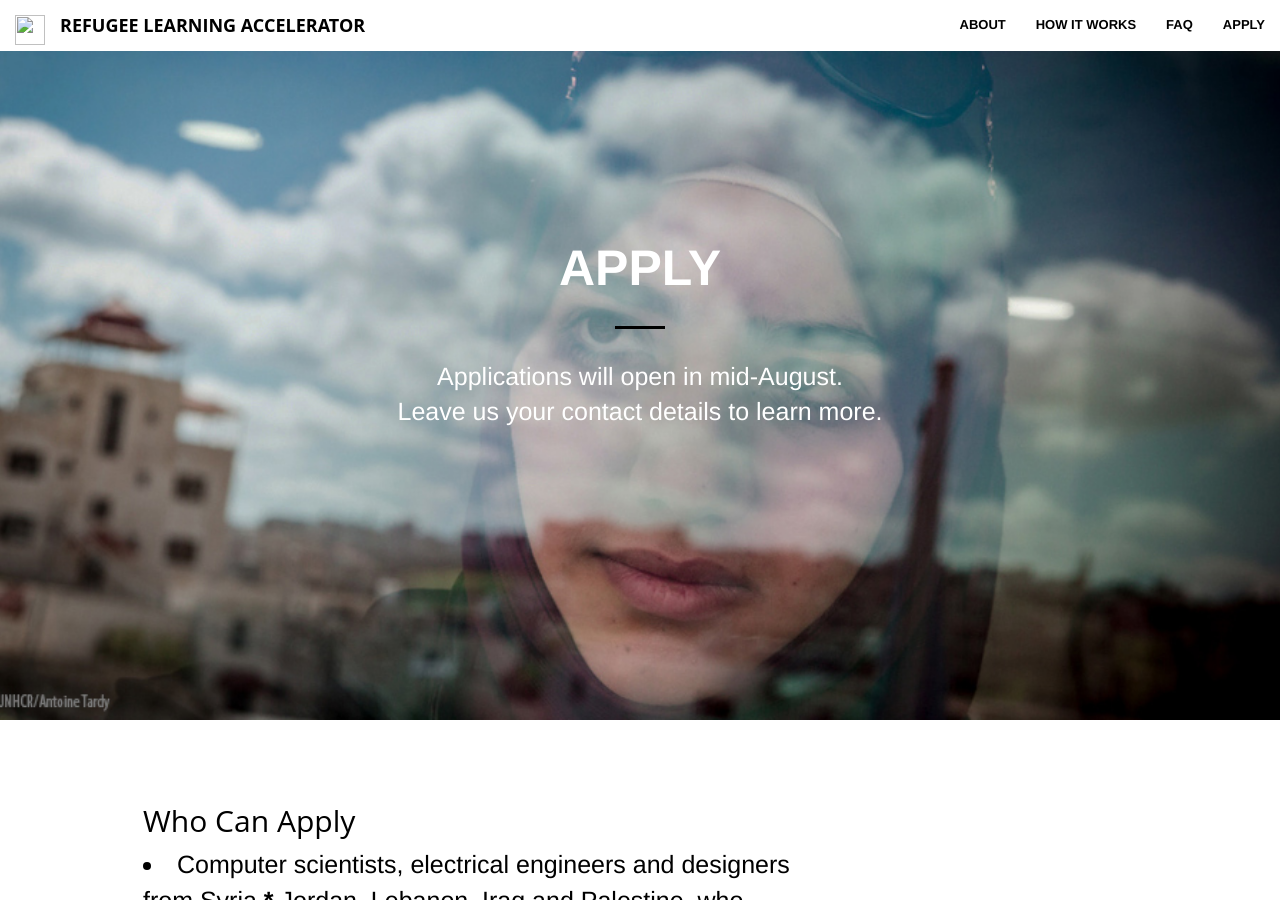
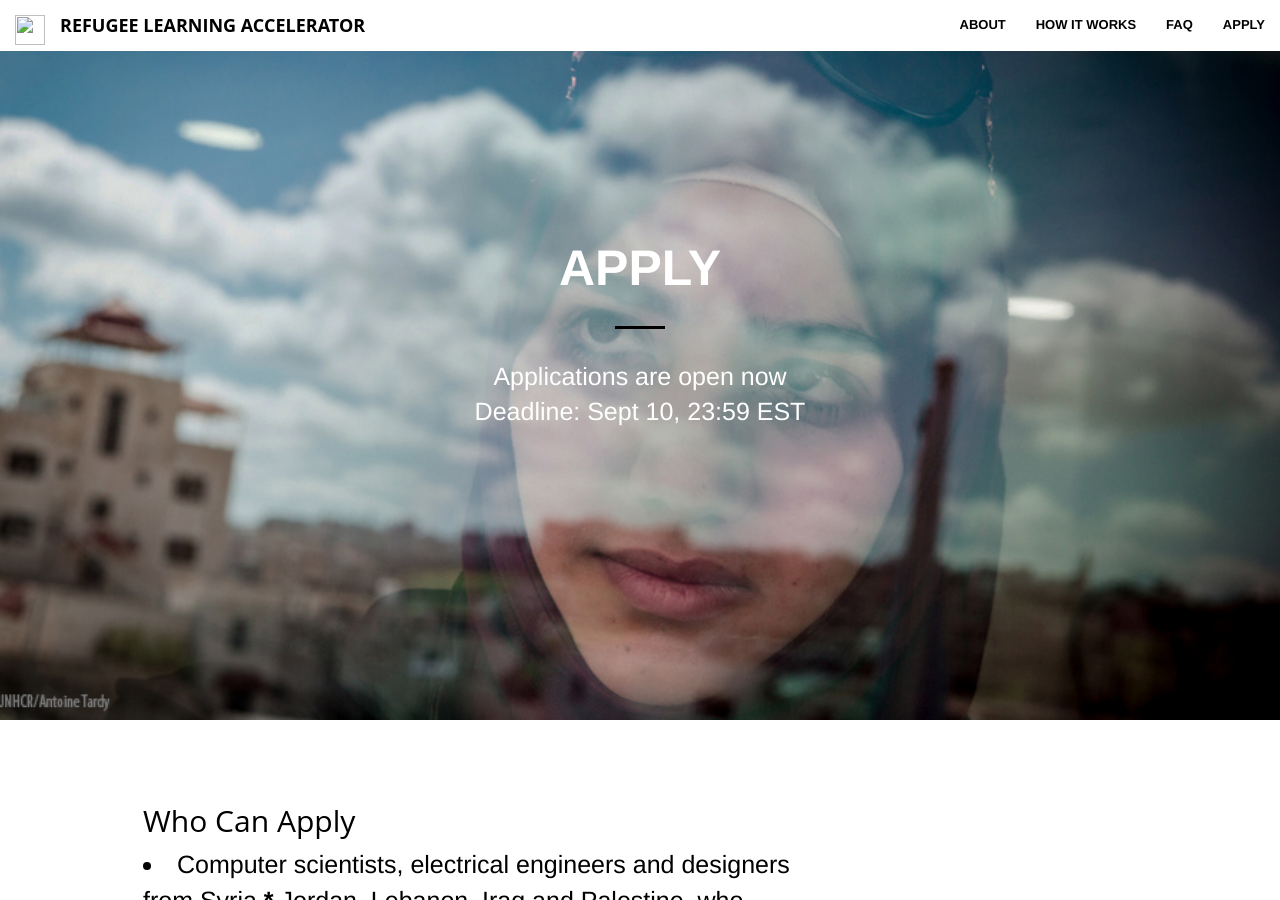
Before and after one commit to Refugee-Learning-Accelerator/Refugee-Learning-Accelerator.github.io, a Jekyll site: the page apply/index.html, which Jekyll copies as it is, in a window 1280 px wide and 900 px high. Built offline with Jekyll 4.4.1, drawn with Linux system fonts in a browser that asks for light colours; nearby versions of some CDN libraries.

Commit message:
Update index.html

```diff
--- a/apply/index.html
+++ b/apply/index.html
@@ -44,7 +44,7 @@
           <div class="header-content-inner">
   <h1 id="homeHeading">Apply</h1>
 		      <hr>
-						<p> Applications will open in mid-August.<br> Leave us your contact details to learn more.</p>
+						<p> Applications are open now <br> Deadline: Sept 10, 23:59 EST</p>
 						</div>
 						</div>
 						</header>
```
